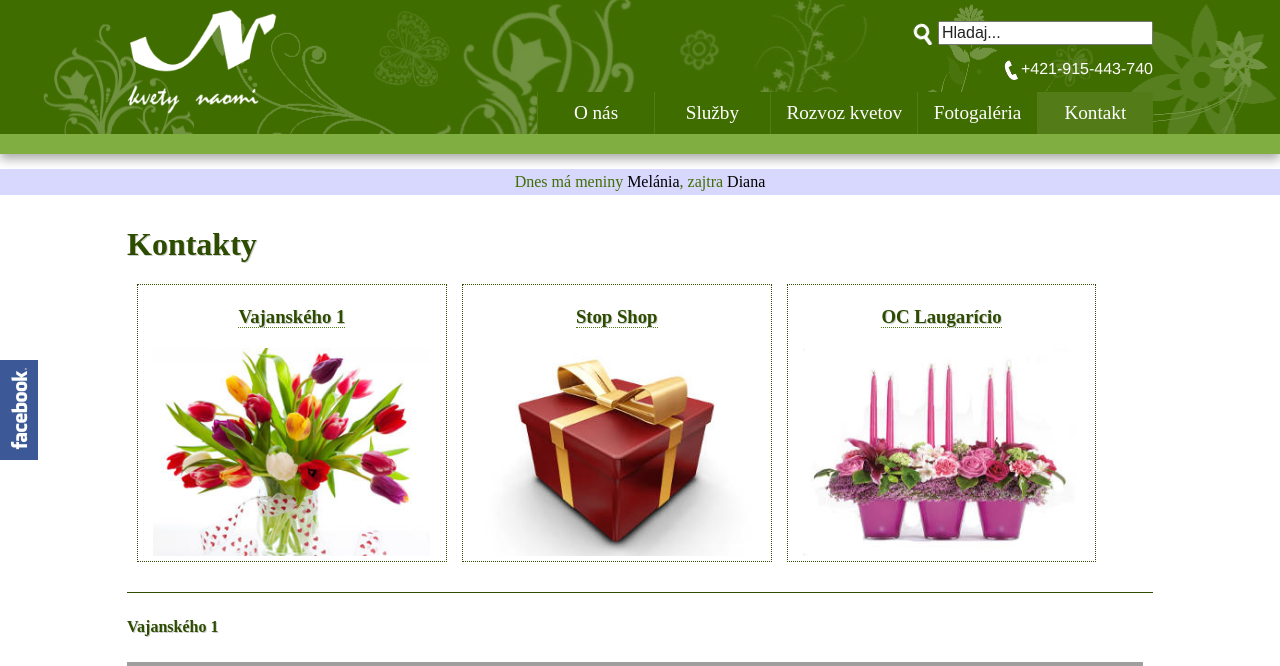
After one commit to matoboor/Naomi, a PHP site: page /kontakt/ in a window 1280 px wide. The commit adds this page. Shown: the top 666 px of the page. Run offline with PHP 8.4, Linux system fonts and the light colour scheme; some libraries are stand-ins or nearby versions; some web fonts are replaced; grey boxes are pictures that could not be loaded.

Commit message:
Contacts page addet
without images

```diff
--- a/css/main.css
+++ b/css/main.css
@@ -319,6 +319,16 @@ table a {
     #zahrada_panel {
     	display: none;
     }
+
+    #map1 {
+    	display: block;
+    }
+    #map2 {
+    	display: block;
+    }
+    #map3 {
+        display: block;
+      }
 /* ==========================================================================
    Media Queries
    ========================================================================== */
--- /dev/null
+++ b/kontakt/index.html
@@ -0,0 +1,184 @@
+<!DOCTYPE html>
+<!--[if lt IE 7]>      <html class="no-js lt-ie9 lt-ie8 lt-ie7"> <![endif]-->
+<!--[if IE 7]>         <html class="no-js lt-ie9 lt-ie8"> <![endif]-->
+<!--[if IE 8]>         <html class="no-js lt-ie9"> <![endif]-->
+<!--[if gt IE 8]><!--> <html class="no-js"> <!--<![endif]-->
+    <head>
+        <meta charset="utf-8">
+        <meta http-equiv="X-UA-Compatible" content="IE=edge,chrome=1">
+        <title>Naomi - Kontakty</title>
+        <meta name="description" content="Najväčšie kvetinárstvo v Trenčíne. Veľký výber, dobrá cena. Donáška kvetov.">
+        <meta name="keywords" content="naomi, kvety, kvetinarstvo, trencin, rozvoz, dekoracie, vyzdoba, kytice, darcek, sviatok" />
+        <meta name="author" content="Martin Boor" />
+        <meta name="viewport" content="width=device-width, initial-scale=1">
+
+        <link rel="stylesheet" href="../css/normalize.min.css">
+        <link rel="stylesheet" href="../css/main.css">
+
+        <script src="../js/vendor/modernizr-2.6.2-respond-1.1.0.min.js"></script>
+
+        <script src="http://ajax.googleapis.com/ajax/libs/jquery/1.8.3/jquery.min.js"></script>
+		<!-- <script src="js/responsiveslides.min.js"></script> -->
+
+		<script src="../js/date.1.js"></script>
+
+
+
+    </head>
+    <body>
+        <!--[if lt IE 7]>
+            <p class="browsehappy">You are using an <strong>outdated</strong> browser. Please <a href="http://browsehappy.com/">upgrade your browser</a> to improve your experience.</p>
+        <![endif]-->
+		<div class="fb_button"><a href="#"><img src="../img/facebook_vertical.png" /></a></div>
+        <div class="header-container">
+            <header class="wrapper clearfix">
+            	<a href="../">
+                	<img src="../img/logo.png" class="logo"/>
+                </a>
+                <div class="search"><img src="../img/search-icon.png" /> <input type="text" value="Hladaj..."/></div>
+                <div class="header_contact"><img src="../img/phone-icon.png"/>+421-915-443-740</div>
+                <nav>
+                    <ul>
+                    	<!--reverse -->
+
+                        <li><a href="../kontakt/" class="active">Kontakt</a></li>
+                        <li><a href="../fotogaleria/">Fotogaléria</a></li>
+                        <li><a href="../rozvoz-kvetov/">Rozvoz kvetov</a></li>
+                        <li><a href="../sluzby/">Služby</a></li>
+                        <li><a href="../" >O nás</a></li>
+
+                    </ul>
+                </nav>
+            </header>
+        </div>
+
+        <div class="main-container">
+        	<div class="nameday-container">
+        		<div class="wrapper"> Dnes má meniny <span id="date_meniny" class="black">Erik</span>, zajtra <span id="date_meniny_zajtra" class="black">Viktor</span> </div>
+        	</div>
+            <div class="main wrapper clearfix">
+
+                <article id="full_wide">
+                    <header>
+                    	<a name="up"></a>
+                        <h1>Kontakty</h1>
+
+                    </header>
+                    <section>
+                        <div class="service_wrapper" id="map1_div">
+                        	<h3><a class="green" href="#Vajanskeho">Vajanského 1</a></h3>
+                        	<a href="#map1"> <img src="../img/mini_kvety.jpg" /> </a>
+                        </div>
+                         <div class="service_wrapper" id="map2_div">
+                        	<h3><a class="green" href="#Stop-Shop">Stop Shop</a></h3>
+                        	<a href="#map2"><img src="../img/mini_present.jpg" /></a>
+                        </div>
+
+                        <div class="service_wrapper" id="map3_div">
+                        	<h3><a class="green" href="#Laugaricio">OC Laugarício</a></h3>
+                        	<a href="#map3"><img src="../img/mini_decoration.jpg" /></a>
+                        </div>
+                    </section>
+                    <section id="map1">
+                    	<a name="Vajanskeho"></a>
+                    	<h4>Vajanského 1</h4>
+                    	<iframe src="https://www.google.com/maps/embed?pb=!1m14!1m8!1m3!1d2623.133840618494!2d18.038886299999998!3d48.893786399999996!3m2!1i1024!2i768!4f13.1!3m3!1m2!1s0x4714a18f3384f545%3A0x597862fd613e89f4!2sVajansk%C3%A9ho+147%2F1!5e0!3m2!1scs!2sus!4v1404138659286" width="99%" height="300" frameborder="0" style="border:0"></iframe>
+                    	<a class="green" href="#up">Hore</a>
+                    </section>
+                    <section id="map2">
+                    	<a name="Stop-Shop"></a>
+                    	<h4>Stop Shop</h4>
+                    	<iframe src="https://www.google.com/maps/embed?pb=!1m18!1m12!1m3!1d2624.5863101711925!2d18.021677300409507!3d48.86609853713101!2m3!1f0!2f0!3f0!3m2!1i1024!2i768!4f13.1!3m3!1m2!1s0x0%3A0x69c28006290a61d5!2zQmlnIEJveCBUcmVuxI3DrW4!5e0!3m2!1scs!2sus!4v1404141528660" width="99%" height="300" frameborder="0" style="border:0"></iframe>
+                    	<a class="green" href="#up">Hore</a>
+                    </section>
+                    <section id="map3">
+                    	<a name "Laugaricio"></a>
+                    	<h4>OC Laugarício</h4>
+                    	<iframe src="https://www.google.com/maps/embed?pb=!1m18!1m12!1m3!1d2624.6392230071815!2d18.020273082290934!3d48.865089659714734!2m3!1f0!2f0!3f0!3m2!1i1024!2i768!4f13.1!3m3!1m2!1s0x0%3A0x33255b914e4aed1a!2sObchodn%C3%A9+centrum+Laugaricio!5e0!3m2!1scs!2sus!4v1404141234036" width="99%" height="300" frameborder="0" style="border:0"></iframe>
+                    	<a class="green" href="#up">Hore</a>
+                    </section>
+                </article>
+
+
+
+            </div> <!-- #main -->
+        </div> <!-- #main-container -->
+
+        <div class="footer-container">
+            <footer class="wrapper">
+                <h4>Copyright © 2014 Kvetinárstvo Naomi. Všetky práva vyhradené</h4>
+                <p>WebDesign: <a href="mailto:matoboor@gmail.com">Martin Boor</a></p>
+                <!-- hidden element. only for funcionality of nameday widget -->
+                <span id="kasman"><a href="http://www.kasman.sk/javascript"></a></span>
+                <!-- ******************************************************* -->
+            </footer>
+        </div>
+
+        <!--<script src="//ajax.googleapis.com/ajax/libs/jquery/1.11.0/jquery.min.js"></script>-->
+
+        <script>window.jQuery || document.write('<script src="js/vendor/jquery-1.11.0.min.js"><\/script>');</script>
+
+        <script>
+			$(document).ready(function(){
+  			$("#kvety_div").click(function(){
+    		$("#kvety_panel").slideDown("slow");
+    		$("#darceky_panel").slideUp("fast");
+    		$("#dekoracie_panel").slideUp("fast");
+    		$("#sezona_panel").slideUp("fast");
+    		$("#zahrada_panel").slideUp("fast");
+    		$("html, body").animate({ scrollTop: $(document).height() }, "slow");
+  				});
+  			$("#darceky_div").click(function(){
+    		$("#darceky_panel").slideDown("slow");
+    		$("#kvety_panel").slideUp("fast");
+    		$("#dekoracie_panel").slideUp("fast");
+    		$("#sezona_panel").slideUp("fast");
+    		$("#zahrada_panel").slideUp("fast");
+    		$("html, body").animate({ scrollTop: $(document).height() }, "slow");
+  				});
+  			$("#dekoracie_div").click(function(){
+    		$("#dekoracie_panel").slideDown("slow");
+    		$("#kvety_panel").slideUp("fast");
+    		$("#darceky_panel").slideUp("fast");
+    		$("#sezona_panel").slideUp("fast");
+    		$("#zahrada_panel").slideUp("fast");
+    		$("html, body").animate({ scrollTop: $(document).height() }, "slow");
+  				});
+  			$("#sezona_div").click(function(){
+    		$("#sezona_panel").slideDown("slow");
+    		$("#kvety_panel").slideUp("fast");
+    		$("#darceky_panel").slideUp("fast");
+    		$("#dekoracie_panel").slideUp("fast");
+    		$("#zahrada_panel").slideUp("fast");
+    		$("html, body").animate({ scrollTop: $(document).height() }, "slow");
+  				});
+  			$("#zahrada_div").click(function(){
+    		$("#zahrada_panel").slideDown("slow");
+    		$("#kvety_panel").slideUp("fast");
+    		$("#darceky_panel").slideUp("fast");
+    		$("#dekoracie_panel").slideUp("fast");
+    		$("#sezona_panel").slideUp("fast");
+    		$("html, body").animate({ scrollTop: $(document).height() }, "slow");
+  				});
+  			$("#rozvoz_div").click(function(){
+    		window.location.href = "../rozvoz-kvetov/";
+  				});
+			});
+
+			</script>
+
+        <script src="js/main.js"></script>
+
+        <!-- Google Analytics: change UA-XXXXX-X to be your site's ID. -->
+        <script>
+            (function(b,o,i,l,e,r){b.GoogleAnalyticsObject=l;b[l]||(b[l]=
+            function(){(b[l].q=b[l].q||[]).push(arguments)});b[l].l=+new Date;
+            e=o.createElement(i);r=o.getElementsByTagName(i)[0];
+            e.src='//www.google-analytics.com/analytics.js';
+            r.parentNode.insertBefore(e,r)}(window,document,'script','ga'));
+            ga('create','UA-XXXXX-X');ga('send','pageview');
+        </script>
+
+
+    </body>
+</html>
```
